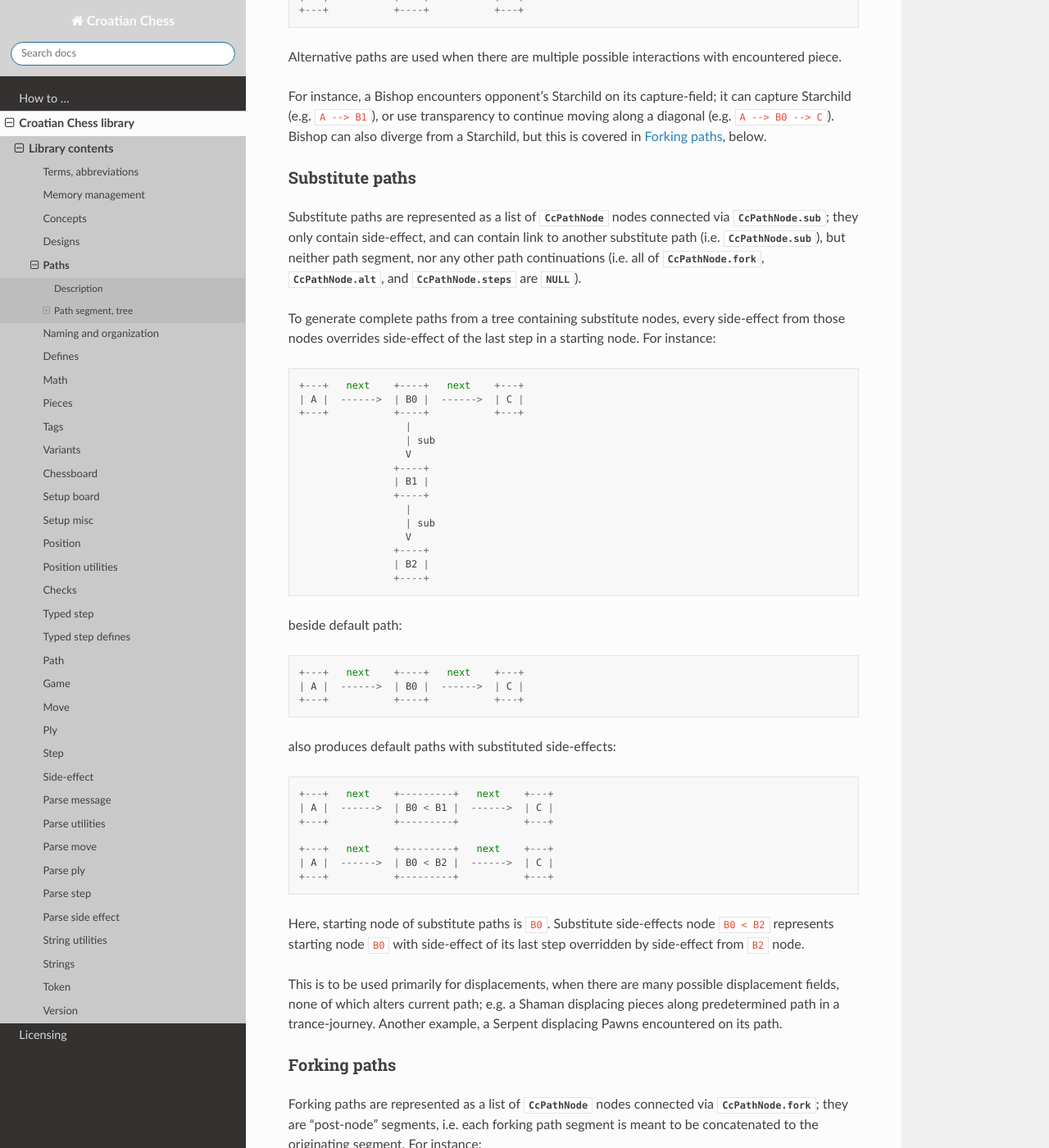
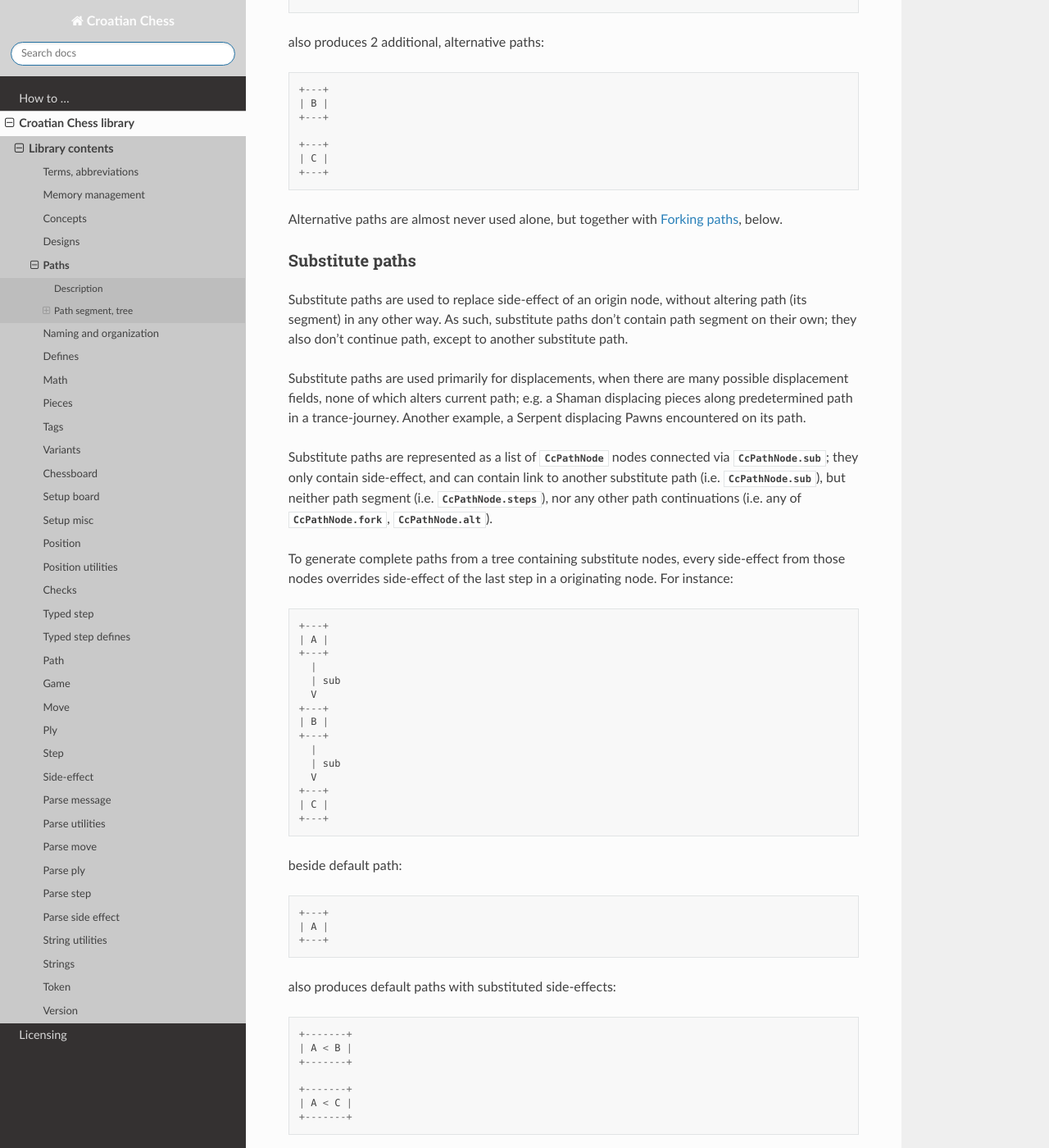
Before and after one commit to mmlacak/crochess, a Sphinx documentation site: the page built from docs/source/libcc/paths.rst, in a window 1280 px wide and 1400 px high, scrolled down 2587 px. Shown: the whole window at 82% size. Built offline with Sphinx 7.4.7 and the Read the Docs theme 3.1.0, drawn with Linux system fonts in a browser that asks for light colours; some of the changed text lies outside the part shown.

Commit message:
Rewrote path docs.

```diff
--- a/docs/source/libcc/paths.rst
+++ b/docs/source/libcc/paths.rst
@@ -15,9 +15,10 @@ Describes generating all legal plies a piece can take.
 Description
 -----------
 
-Position a piece have at the very beginning of its ply is its initial position.
+Position a piece have at the very beginning of its ply (before any movement)
+is its initial position.
 
-Position from which a piece starts its ply is a starting position.
+Position from which a piece starts its ply (its movement) is a starting position.
 
 Most of the time initial and starting positions are the same, but not always;
 if not the same, a piece is repositioned from initial onto starting position,
@@ -56,89 +57,94 @@ Path segment is a list of all steps taken from one position to another, in order
 in which they were visited; on last step one can also encountered a piece, and its
 tag.
 
-There might be a few different interactions possible with encountered piece; the
-one chosen for this path segment is stored in :c:member:`CcPathNode.side_effect`.
+If there are interaction(s) possible with encountered piece, step onto that piece is
+added to path segment as the last one; then, terminal side-effect (e.g. a capture) is
+stored in this last step. All other choices are stored in :c:member:`CcPathNode.side_effect`
+in the next path nodes, either forked or substituted.
 
 Complete such a path tree is represented by :c:type:`CcPathNode` nodes linked via
 :c:member:`CcPathNode.fork`, :c:member:`CcPathNode.alt`, and :c:member:`CcPathNode.sub`
 members; its :c:member:`CcPathNode.steps` contain a path segment.
 
-Path node side-effect (i.e. :c:member:`CcPathNode.side_effect`) is applied to last
-step in path segment (i.e. :c:member:`CcPathNode.steps`) of a parent node, when
-complete path is built from root node down to any leaf.
+Path node side-effect (i.e. :c:member:`CcPathNode.side_effect`) is applied to last step
+in path segment (i.e. :c:member:`CcPathNode.steps`) of a parent node
+(i.e. :c:member:`CcPathNode.back__w`), when complete path is built from root node down
+to any leaf.
 
 .. note::
 
     If both side-effects are defined, path node side-effect will override any
     side-effect from steps.
 
-    This is so that e.g. a Shaman can capture opponent's Starchild, continue capturing
-    opponent's pieces in the next path node (without its side-effect), and also diverge
-    from said Starchild in a forking path node (with its side-effect).
+    This is so that e.g. a Shaman capturing opponent's pieces in a single path segment
+    can end it by capturing opponent's Starchild, and still diverge from said Starchild
+    with side-effect of forking path node set to divergence.
 
 First step in a root node is initial position of a piece. Second step, either in
 root node or otherwise, might be repositioning.
 
 .. warning::
 
-    Any :c:type:`CcPathNode` node with its path continued (regardless which
-    :c:member:`CcPathNode.fork`, :c:member:`CcPathNode.alt`, :c:member:`CcPathNode.sub`
-    members are present) **must** also have path segment (i.e. :c:member:`CcPathNode.steps`)
-    defined.
+    Any :c:type:`CcPathNode` node with its path continued by :c:member:`CcPathNode.fork` or
+    :c:member:`CcPathNode.alt` members **must** also have path segment
+    (i.e. :c:member:`CcPathNode.steps`) defined.
 
-    .. note::
+.. warning::
 
-        Path node without path segment (i.e. if :c:member:`CcPathNode.steps` is
-        :c:data:`NULL`) is valid path node, as long as path is not continued.
+    Any :c:type:`CcPathNode` node with substitute path (i.e. pointed by :c:member:`CcPathNode.sub`
+    member) **must** not have path segment (i.e. :c:member:`CcPathNode.steps`) defined.
+
+.. note::
+
+    Path node without path segment (i.e. if :c:member:`CcPathNode.steps` is
+    :c:data:`NULL`) is valid path node, as long as path is not continued.
 
 .. _lbl-libcc-paths-pathsegmenttree-alternativepaths:
 
 Alternative paths
 ^^^^^^^^^^^^^^^^^
 
+Alternative paths always replace original path; they represent multiple, independent
+paths.
+
 Alternative paths are represented as a list of :c:type:`CcPathNode` nodes connected
 via :c:member:`CcPathNode.alt`; they are alternative to the originating segment.
 For instance::
 
-    +---+   next    +----+   next    +---+
-    | A |  ------>  | B0 |  ------>  | C |
-    +---+           +----+           +---+
-                      |
-                      | alt
-                      V
-                    +----+
-                    | B1 |
-                    +----+
-                      |
-                      | alt
-                      V
-                    +----+   next    +---+
-                    | B2 |  ------>  | D |
-                    +----+           +---+
+    +---+
+    | A |
+    +---+
+      |
+      | alt
+      V
+    +---+
+    | B |
+    +---+
+      |
+      | alt
+      V
+    +---+
+    | C |
+    +---+
 
 beside default path::
 
-    +---+   next    +----+   next    +---+
-    | A |  ------>  | B0 |  ------>  | C |
-    +---+           +----+           +---+
+    +---+
+    | A |
+    +---+
 
 also produces 2 additional, alternative paths::
 
-    +---+   next    +----+
-    | A |  ------>  | B1 |
-    +---+           +----+
+    +---+
+    | B |
+    +---+
 
-    +---+   next    +----+   next    +---+
-    | A |  ------>  | B2 |  ------>  | D |
-    +---+           +----+           +---+
+    +---+
+    | C |
+    +---+
 
-Alternative paths are used when there are multiple possible interactions with
-encountered piece.
-
-For instance, a Bishop encounters opponent's Starchild on its capture-field; it
-can capture Starchild (e.g. ``A --> B1``), or use transparency to continue moving
-along a diagonal (e.g. ``A --> B0 --> C``). Bishop can also diverge from a Starchild,
-but this is covered in :ref:`lbl-libcc-paths-pathsegmenttree-forkingpaths`, below.
+Alternative paths are almost never used alone, but together with
+:ref:`lbl-libcc-paths-pathsegmenttree-forkingpaths`, below.
 
 .. .. _lbl-libcc-paths-pathsegmenttree-auxiliarypaths:
 ..
@@ -194,60 +200,62 @@ but this is covered in :ref:`lbl-libcc-paths-pathsegmenttree-forkingpaths`, belo
 Substitute paths
 ^^^^^^^^^^^^^^^^
 
-Substitute paths are represented as a list of :c:type:`CcPathNode` nodes connected
-via :c:member:`CcPathNode.sub`; they only contain side-effect, and can contain link
-to another substitute path (i.e. :c:member:`CcPathNode.sub`), but neither path
-segment, nor any other path continuations (i.e. all of :c:member:`CcPathNode.fork`,
-:c:member:`CcPathNode.alt`, and :c:member:`CcPathNode.steps` are :c:data:`NULL`).
+Substitute paths are used to replace side-effect of an origin node, without altering
+path (its segment) in any other way. As such, substitute paths don't contain path
+segment on their own; they also don't continue path, except to another substitute
+path.
 
-To generate complete paths from a tree containing substitute nodes, every side-effect
-from those nodes overrides side-effect of the last step in a starting node.
-For instance::
-
-    +---+   next    +----+   next    +---+
-    | A |  ------>  | B0 |  ------>  | C |
-    +---+           +----+           +---+
-                      |
-                      | sub
-                      V
-                    +----+
-                    | B1 |
-                    +----+
-                      |
-                      | sub
-                      V
-                    +----+
-                    | B2 |
-                    +----+
-
-beside default path::
-
-    +---+   next    +----+   next    +---+
-    | A |  ------>  | B0 |  ------>  | C |
-    +---+           +----+           +---+
-
-also produces default paths with substituted side-effects::
-
-    +---+   next    +---------+   next    +---+
-    | A |  ------>  | B0 < B1 |  ------>  | C |
-    +---+           +---------+           +---+
-
-    +---+   next    +---------+   next    +---+
-    | A |  ------>  | B0 < B2 |  ------>  | C |
-    +---+           +---------+           +---+
-
-Here, starting node of substitute paths is ``B0``. Substitute side-effects node
-``B0 < B2`` represents starting node ``B0`` with side-effect of its last step
-overridden by side-effect from ``B2`` node.
-
-This is to be used primarily for displacements, when there are many possible
+Substitute paths are used primarily for displacements, when there are many possible
 displacement fields, none of which alters current path; e.g. a Shaman displacing
 pieces along predetermined path in a trance-journey. Another example, a Serpent
 displacing Pawns encountered on its path.
 
-.. Another example, a Shaman can capture, or diverge from opponent's Starchild, and
-.. still continue its ply after all those interactions; in example above,
-.. ``B0`` node could be a capture, while ``B1`` node would then be a transparency;
+Substitute paths are represented as a list of :c:type:`CcPathNode` nodes connected
+via :c:member:`CcPathNode.sub`; they only contain side-effect, and can contain link
+to another substitute path (i.e. :c:member:`CcPathNode.sub`), but neither path
+segment (i.e. :c:member:`CcPathNode.steps`), nor any other path continuations (i.e.
+any of :c:member:`CcPathNode.fork`, :c:member:`CcPathNode.alt`).
+
+To generate complete paths from a tree containing substitute nodes, every side-effect
+from those nodes overrides side-effect of the last step in a originating node.
+For instance::
+
+    +---+
+    | A |
+    +---+
+      |
+      | sub
+      V
+    +---+
+    | B |
+    +---+
+      |
+      | sub
+      V
+    +---+
+    | C |
+    +---+
+
+beside default path::
+
+    +---+
+    | A |
+    +---+
+
+also produces default paths with substituted side-effects::
+
+    +-------+
+    | A < B |
+    +-------+
+
+    +-------+
+    | A < C |
+    +-------+
+
+Here, starting node of substitute paths is ``A``. Substitute side-effects node
+``A < B`` represents starting node ``A`` with side-effect of its last step
+overridden by side-effect from ``B`` node.
+
 .. divergence is covered in :ref:`lbl-libcc-paths-pathsegmenttree-forkingpaths`, below.
 
 .. _lbl-libcc-paths-pathsegmenttree-forkingpaths:
@@ -255,62 +263,65 @@ displacing Pawns encountered on its path.
 Forking paths
 ^^^^^^^^^^^^^
 
+Forking paths are used to represent multiple, independent paths from a common
+position, e.g. after divergence, or from a starting position. Forking paths are
+appended to original path.
+
 Forking paths are represented as a list of :c:type:`CcPathNode` nodes connected
 via :c:member:`CcPathNode.fork`; they are "post-node" segments, i.e. each forking
 path segment is meant to be concatenated to the originating segment.
 For instance::
 
-    +---+   next    +---+   next    +---+
-    | A |  ------>  | B |  ------>  | C |
-    +---+           +---+           +---+
-                       \
-                        \  fork
-                         \
-                          V
-                        +----+
-                        | D0 |
-                        +----+
-                          |
-                          | alt
-                          V
-                        +----+   next    +---+
-                        | D1 |  ------>  | E |
-                        +----+           +---+
-                          |
-                          | alt
-                          V
-                        +----+
-                        | D2 |
-                        +----+
+    +---+
+    | A |
+    +---+
+       \
+        \  fork
+         \
+          V
+        +---+
+        | B |
+        +---+
+          |
+          | alt
+          V
+        +---+    sub    +---+
+        | C |  ------>  | E |
+        +---+           +---+
+          |
+          | alt
+          V
+        +---+
+        | D |
+        +---+
 
-beside default path::
+produces::
 
-    +---+   next    +---+   next    +---+
-    | A |  ------>  | B |  ------>  | C |
-    +---+           +---+           +---+
+    +---+   fork    +---+
+    | A |  ------>  | B |
+    +---+           +---+
 
-also produces::
+    +---+   fork    +---+
+    | A |  ------>  | C |
+    +---+           +---+
 
-    +---+   next    +---+   next    +----+
-    | A |  ------>  | B |  ------>  | D0 |
-    +---+           +---+           +----+
+    +---+   fork    +-------+
+    | A |  ------>  | C < E |
+    +---+           +-------+
 
-    +---+   next    +---+   next    +----+   next    +---+
-    | A |  ------>  | B |  ------>  | D1 |  ------>  | E |
-    +---+           +---+           +----+           +---+
-
-    +---+   next    +---+   next    +----+
-    | A |  ------>  | B |  ------>  | D2 |
-    +---+           +---+           +----+
+    +---+   fork    +---+
+    | A |  ------>  | D |
+    +---+           +---+
 
 Note that :c:member:`CcPathNode.fork` link was used only once, all other
 alternative paths after divergence are linked via :c:member:`CcPathNode.alt`.
 
 It is possible to have subsequent nodes use :c:member:`CcPathNode.fork` link,
-if all their path segments end with divergence.
+if their path segments end with divergence.
 
-Forking paths are used after divergence; and also to facilitate multiple,
-independent paths from a starting position.
+For instance, ``A`` path segment could contain only starting position of a Serpent,
+different paths are then forks from that starting position; along a path Serpent
+could e.g. capture a Pawn (``A --> C``), or displace it (``A --> C < E``).
 
 .. _lbl-libcc-paths-pathsegmenttree-complete:
 
@@ -321,39 +332,39 @@ A complete path is built by traversing path tree from its origin :c:type:`CcPath
 node down to any terminal node; a legal ply is built by stitching path segments
 from those nodes, in order in which they were visited.
 
-For instance, this path in a path-tree::
+For instance, this path-tree::
 
-    +---+  next   +---+   alt    +---+   fork    +---+
+    +---+  fork   +---+   alt    +---+    sub    +---+
     | A | ------> | B |  ----->  | C |  ------>  | D |
     +---+         +---+          +---+           +---+
 
-      |             |              |               |
-      | steps       | steps        | steps         | steps
-      |             |              |               |
-      V             V              V               V
+      |             |              |
+      | steps       | steps        | steps
+      |             |              |
+      V             V              V
 
-    +----+        +----+         +----+          +----+
-    | a0 |        | b0 |         | c0 |          | d0 |
-    +----+        +----+         +----+          +----+
-      |             |              |               |
-      | next        | next         | next          | next
-      V             V              V               V
-    +----+        +----+         +----+          +----+
-    | a1 |        | b1 |         | c1 |          | d1 |
-    +----+        +----+         +----+          +----+
-      |             |              |               |
-      | next        | next         | next          | next
-      V             V              V               V
+    +----+        +----+         +----+
+    | a0 |        | b0 |         | c0 |
+    +----+        +----+         +----+
+      |             |              |
+      | next        | next         | next
+      V             V              V
+    +----+        +----+         +----+
+    | a1 |        | b1 |         | c1 |
+    +----+        +----+         +----+
+      |             |              |
+      | next        | next         | next
+      V             V              V
 
-      :             :              :               :
-      :             :              :               :
+      :             :              :
+      :             :              :
 
-      |             |              |               |
-      | next        | next         | next          | next
-      V             V              V               V
-    +----+        +----+         +----+          +----+
-    | ai |        | bj |         | ck |          | dl |
-    +----+        +----+         +----+          +----+
+      |             |              |
+      | next        | next         | next
+      V             V              V
+    +----+        +----+         +----+
+    | ai |        | bj |         | ck |
+    +----+        +----+         +----+
 
 gives a complete ply with steps ordered like so::
 
@@ -361,17 +372,29 @@ gives a complete ply with steps ordered like so::
     | a0 | ------> | a1 | ------> ... ------> | ai | ------> ...
     +----+         +----+                     +----+
 
-         next   +----+  next   +----+  next        next   +----+  next
-    ... ------> | b0 | ------> | b1 | ------> ... ------> | bj | ------> ...
+         next   +----+  next   +----+  next        next   +----+
+    ... ------> | b0 | ------> | b1 | ------> ... ------> | bj |
                 +----+         +----+                     +----+
 
-         next   +----+  next   +----+  next        next   +----+  next
-    ... ------> | c0 | ------> | c1 | ------> ... ------> | ck | ------> ...
+another one like so::
+
+    +----+  next   +----+  next        next   +----+  next
+    | a0 | ------> | a1 | ------> ... ------> | ai | ------> ...
+    +----+         +----+                     +----+
+
+         next   +----+  next   +----+  next        next   +----+
+    ... ------> | c0 | ------> | c1 | ------> ... ------> | ck |
                 +----+         +----+                     +----+
 
-         next   +----+  next   +----+  next        next   +----+
-    ... ------> | d0 | ------> | d1 | ------> ... ------> | dl |
-                +----+         +----+                     +----+
+and finally::
+
+    +----+  next   +----+  next        next   +----+  next
+    | a0 | ------> | a1 | ------> ... ------> | ai | ------> ...
+    +----+         +----+                     +----+
+
+         next   +----+  next   +----+  next        next   +--------+
+    ... ------> | c0 | ------> | c1 | ------> ... ------> | ck < D |
+                +----+         +----+                     +--------+
 
 First step in a complete ply is initial position of a piece; second step might
 be repositioning.
```
